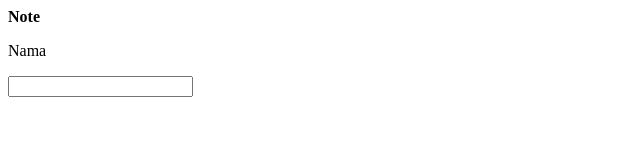
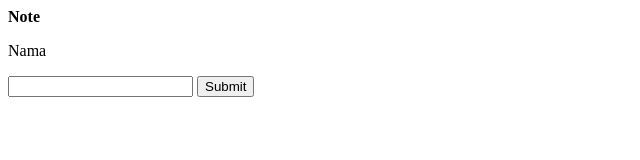
Before and after one commit to dts-kominfo-rea2a/challenge-08-legisetiawan, a website: page index.html in a window 1280 px wide. Shown: the whole page, without its empty margins (0-640 px from the left). Drawn offline with Linux system fonts and the light colour scheme.

Commit message:
membuat id button todo-submit

```diff
--- a/index.html
+++ b/index.html
@@ -22,6 +22,7 @@
         <!-- TODO: Buatlah sebuah input bertipe text dengan id todo-input -->
         <input type="text" id="todo-input">
         <!-- TODO: Buatlah sebuah button dengan id todo-submit -->
+        <button id="todo-submit">Submit</button>
       </section>
 
       <!-- Section output -->
```
